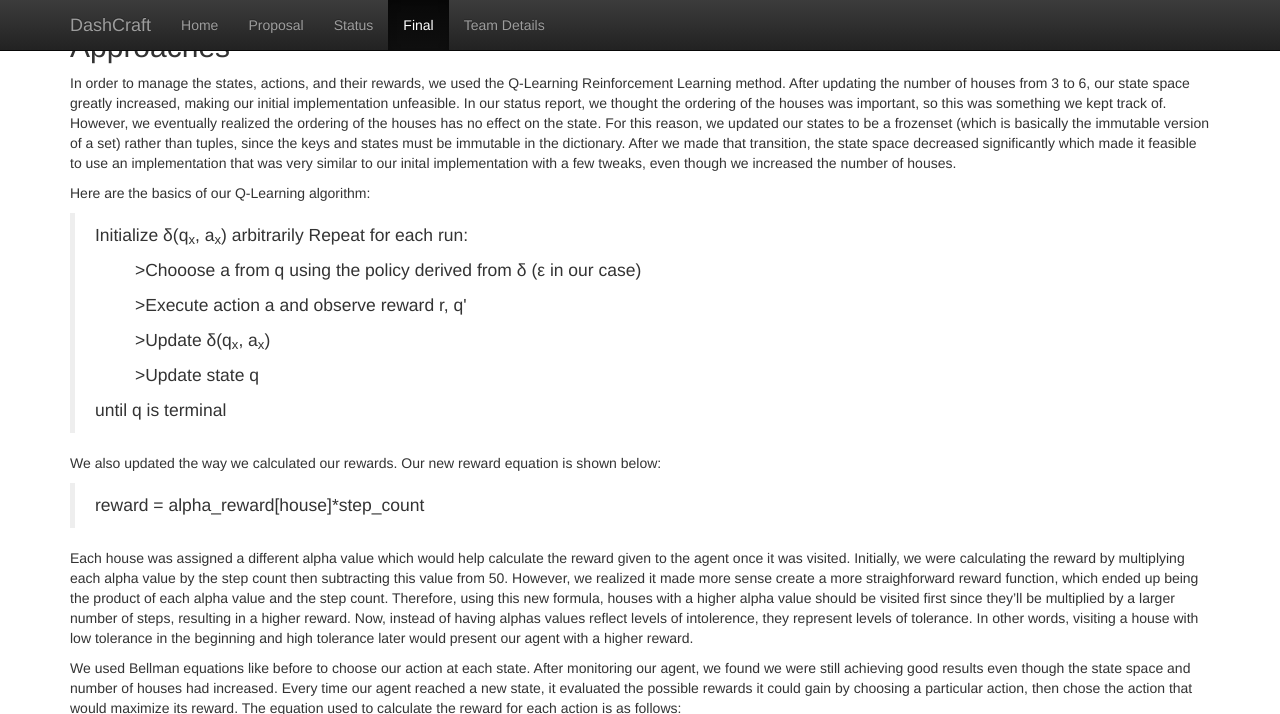
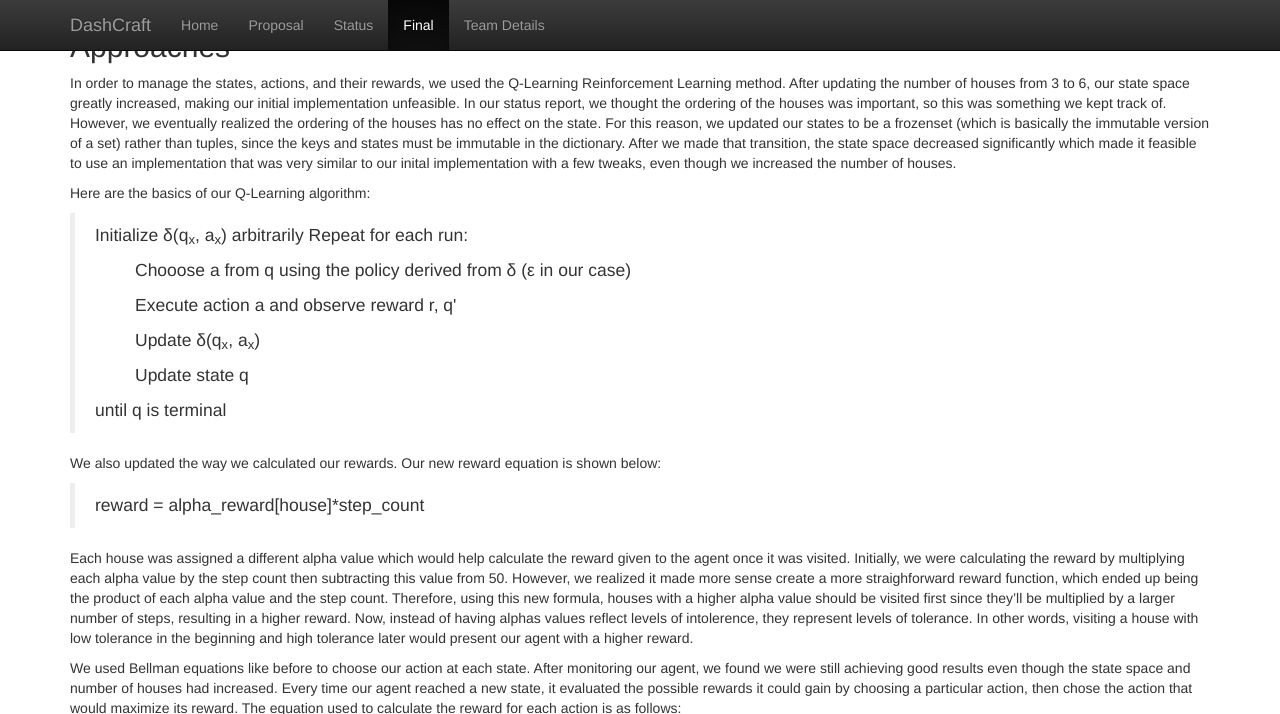
Before and after one commit to alonmaor/DashCraft, a Jekyll site: the page built from docs/final.md, in a window 1280 px wide and 900 px high, scrolled down 1397 px, cut to the strip 0-714 px from the top of the window. Built offline with Jekyll 4.4.1, drawn with Linux system fonts in a browser that asks for light colours.

Commit message:
Update final.md

```diff
--- a/docs/final.md
+++ b/docs/final.md
@@ -23,10 +23,10 @@
 Here are the basics of our Q-Learning algorithm:
 >Initialize δ(q<sub>x</sub>, a<sub>x</sub>) arbitrarily
 >Repeat for each run:
-><p style="text-indent: 40px">>Chooose a from q using the policy derived from δ (ε in our case)</p>
-><p style="text-indent: 40px">>Execute action a and observe reward r, q'</p>
-><p style="text-indent: 40px">>Update δ(q<sub>x</sub>, a<sub>x</sub>)</p>
-><p style="text-indent: 40px">>Update state q</p>
+><p style="text-indent: 40px">Chooose a from q using the policy derived from δ (ε in our case)</p>
+><p style="text-indent: 40px">Execute action a and observe reward r, q'</p>
+><p style="text-indent: 40px">Update δ(q<sub>x</sub>, a<sub>x</sub>)</p>
+><p style="text-indent: 40px">Update state q</p>
 >until q is terminal
 
 We also updated the way we calculated our rewards. Our new reward equation is shown below:
```
